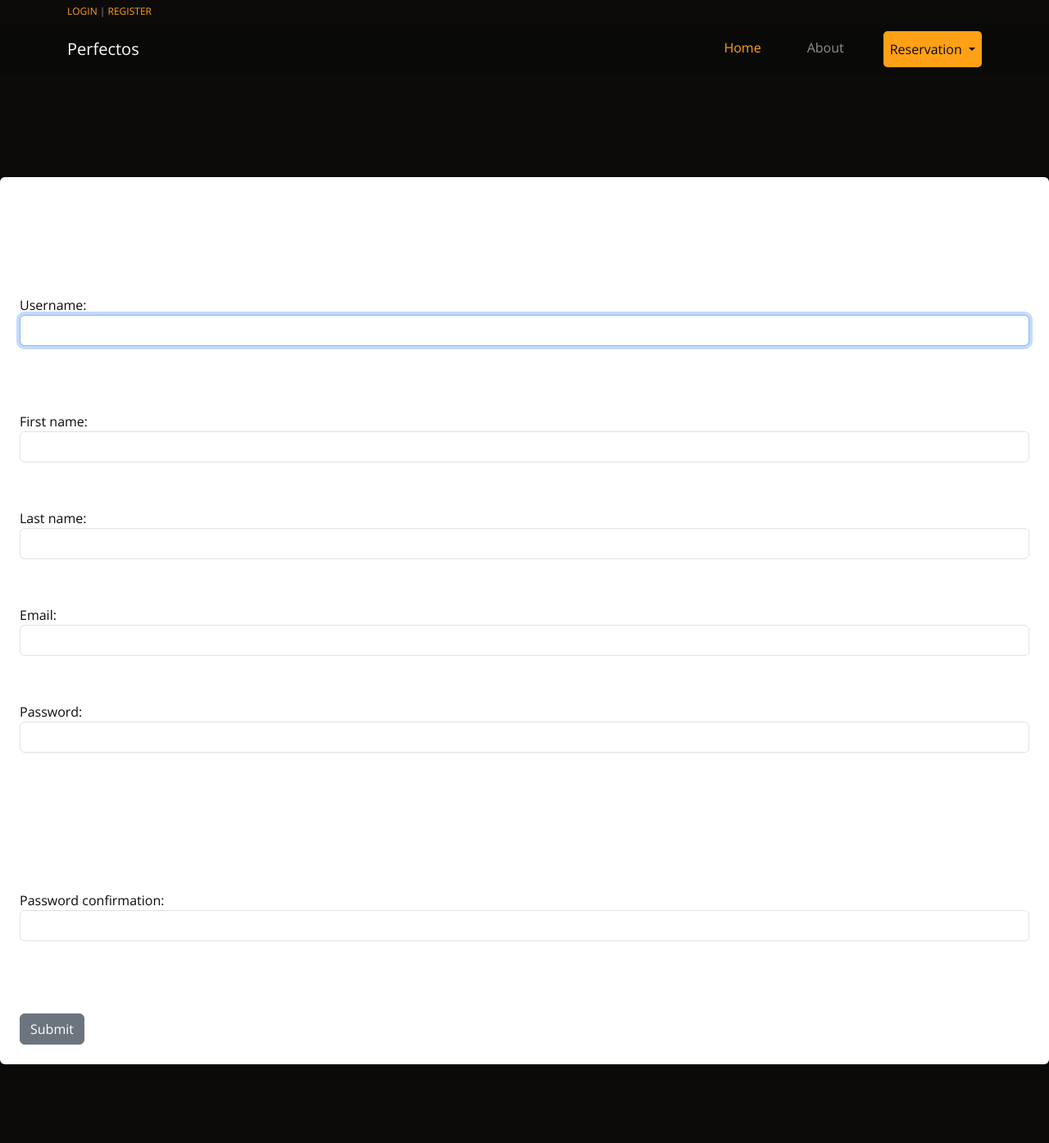
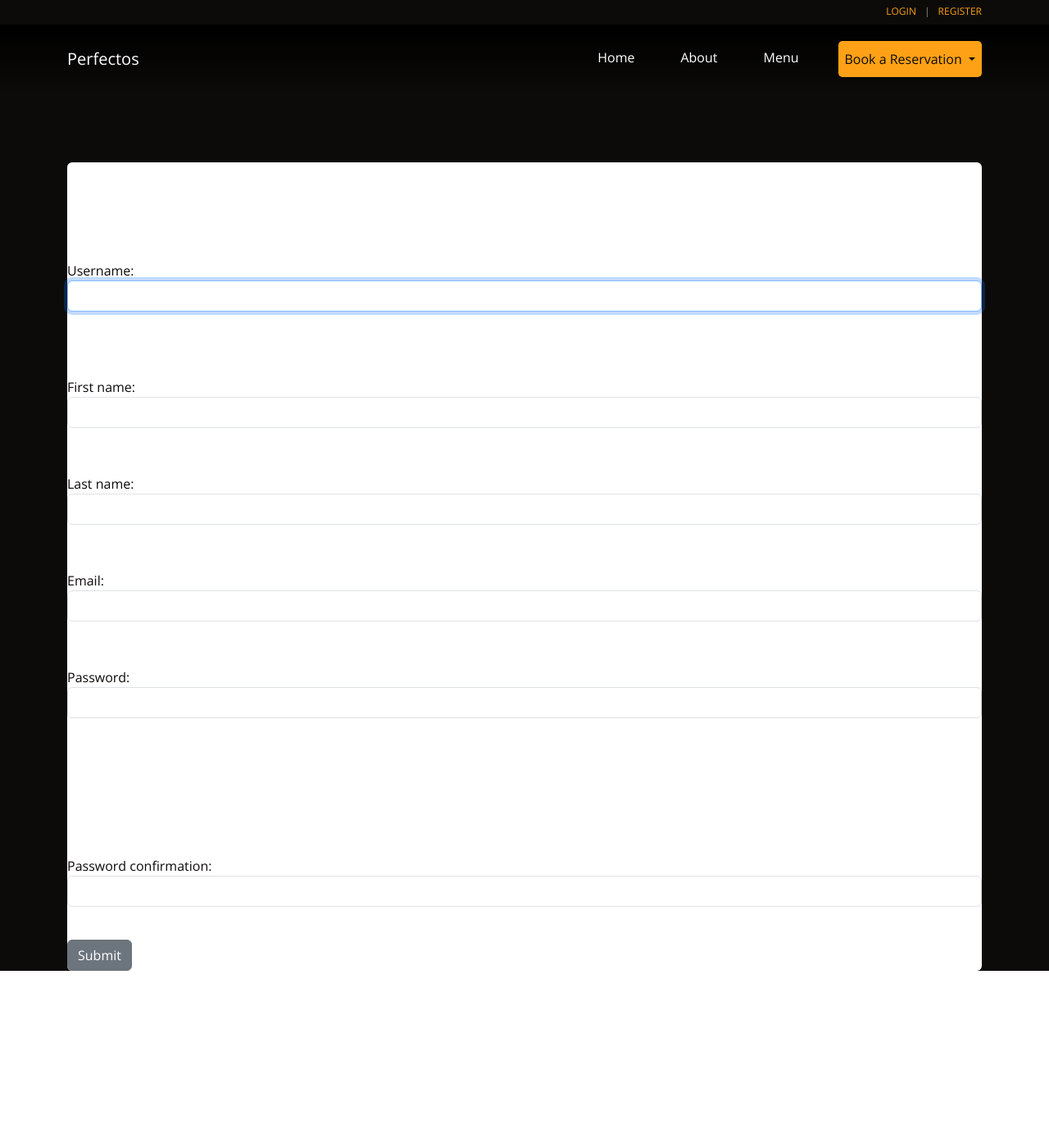
Before and after one commit to araldwin/Perfecto-s-Restaurant, a Django app: page /register_user in a window 1280 px wide. Shown: the whole page at 82% size. After the commit the page ends 1184 px from the top, so only its background shows below. Run offline with Django 3.2, Linux system fonts and the light colour scheme; some libraries are stand-ins or nearby versions; some web fonts are replaced.

Commit message:
fixing ui design

```diff
--- a/book/templates/book/account.html
+++ b/book/templates/book/account.html
@@ -1,20 +1,13 @@
-<div class="display-flex flex-end">
 <div class="login-container">
-        <div class="container">
-
+    <div class="container display-flex flex-end">
         {% if user.is_authenticated %}
+        Welcome, {{ user| safe }} |
         <a href="{% url 'logout' %}">LOGOUT</a>
-            Hi {{ user }}
         {% else %}
 
         <a href="{% url 'login' %}">LOGIN</a> |
 
         <a href="{% url 'register_user' %}"><span>REGISTER</span></a>
         {% endif %}
-
-
-
-
     </div>
 </div>
-</div>
--- a/book/templates/book/navbar.html
+++ b/book/templates/book/navbar.html
@@ -1,4 +1,4 @@
-<nav class="navbar navbar-dark fixed-top bg-blur navbar-expand-lg" data-spy="affix" data-offset-top="197">
+<nav class="navbar navbar-dark fixed-top bg-blur-mobile navbar-expand-lg" data-spy="affix" data-offset-top="197">
   <div class="container">
     <a class="navbar-brand" href="{% url 'home' %}">Perfectos</a>
     <button class="navbar-toggler" type="button" data-bs-toggle="collapse" data-bs-target="#navbarTogglerDemo02"
@@ -13,9 +13,12 @@
         <li class="nav-item">
           <a class="nav-link" href="#">About</a>
         </li>
+        <li class="nav-item">
+          <a class="nav-link" href="#">Menu</a>
+        </li>
         <li class="nav-item dropdown">
           <a class="nav-link dropdown-toggle btn-reservation" href="#" role="button" data-bs-toggle="dropdown" aria-expanded="false">
-            Reservation
+            Book a Reservation
           </a>
           <ul class="dropdown-menu">
             <li><a class="dropdown-item " href="{% url 'add-reservation' %}">Make a Reservation</a></li>
--- a/restaurant/settings.py
+++ b/restaurant/settings.py
@@ -45,7 +45,6 @@ INSTALLED_APPS = [
     'django.contrib.staticfiles',
     'cloudinary',
     'book',
-    'menu',
 ]
 
 MIDDLEWARE = [
--- a/static/css/style.css
+++ b/static/css/style.css
@@ -36,30 +36,18 @@ h6 {
 }
 
 .navbar {
-  /* padding-top: 20px;
-  padding-bottom: 20px; */
+  padding-top: 20px;
+  padding-bottom: 20px;
   margin-top: 30px;
+  background: linear-gradient(to bottom, rgb(0, 0, 0), transparent);
 }
 
 .navbar ul.navbar-nav li.nav-item {
   padding-left: 40px;
 }
 
-.navbar .nav-link.active {
-  color: #fea116;
-}
-
-a.nav-link.btn-reservation {
-  background-color: #fea116;
-  color: #0c0b09;
-  border-radius: 5px;
-  padding: 10px 14px;
-}
-
-.bg-blur {
-  -webkit-backdrop-filter: blur(5px);
-  backdrop-filter: blur(5px);
-  background-color: rgba(9, 9, 9, 0.7);
+.navbar .nav-link {
+  color: #ffffff;
 }
 
 .login-container {
@@ -75,16 +63,17 @@ a.nav-link.btn-reservation {
 }
 
 /* mobile screen */
-@media only screen and (max-width: 768px) {
+@media only screen and (max-width: 991px) {
   .navbar {
     padding-top: 10px;
     padding-bottom: 10px;
+    background: transparent;
   }
 
   .navbar ul.navbar-nav li.nav-item {
     text-align: center;
     padding: 5px 0px;
-    border-top: 1px solid #241b07;
+    border-top: 1px solid rgb(112, 102, 80, 0.5);
   }
 
   .navbar ul.navbar-nav li.nav-item:first-child,
@@ -105,38 +94,47 @@ a.nav-link.btn-reservation {
       center/1em auto no-repeat;
     filter: invert(0.5) grayscale(100%) brightness(100%);
   }
+
+  .bg-blur-mobile {
+    -webkit-backdrop-filter: blur(5px);
+    backdrop-filter: blur(5px);
+    background-color: rgba(9, 9, 9, 0.5);
+  }
 }
 
 /* end of navigation */
 
+/* main content */
+
+main > div {
+  padding-top: 150px;
+}
+
+/* end of main content */
+
 /* ------------------------------------------------------------------- Hero */
 
-#hero .hero-content {
+section > .hero-content {
   position: absolute;
   top: 50%;
   left: 50%;
   transform: translate(-50%, -50%);
+  z-index: 1000;
 }
 
-#hero {
-  width: 100%;
-  height: 100vh;
-  background: url("https://res.cloudinary.com/dhign8ar8/image/upload/v1676896276/hero-bg_wj6qoh.jpg")
-    top center;
-  background-size: cover;
-  position: relative;
-  padding: 0;
+.hero-content > h1 {
+  text-shadow: 0px 1px 40px rgba(0, 0, 0, 0.2);
+  font-size: 35px;
 }
 
-#hero:before {
-  content: "";
-  background: #0c0b09;
-  opacity: 0.5;
-  position: absolute;
-  bottom: 0;
-  top: 0;
-  left: 0;
-  right: 0;
+.hero-content > h1 > span {
+  font-size: 55px;
+}
+
+.hero-carousel > .carousel-inner > .carousel-item > img {
+  height: 100vh;
+  width: 100%;
+  object-fit: cover;
 }
 
 /* ------------------------------------------------------------------- Make a reservation */
@@ -180,6 +178,19 @@ a.nav-link.btn-reservation {
 }
 
 /* ------------------------------------------------------------------- Login page */
- .card-header h2, label {
+.card-header h2,
+label {
   color: #0c0b09;
- }
+}
+
+/* common */
+.btn-reservation {
+  background-color: #fea116;
+  color: #0c0b09 !important;
+  border-radius: 5px;
+  padding: 10px 14px;
+}
+
+.btn-reservation.white {
+  color: #ffffff;
+}
--- a/templates/registration/register_user.html
+++ b/templates/registration/register_user.html
@@ -11,26 +11,15 @@
 
 <!--
 {% endif %}	 -->
-<br><br><br><br><br><br><br>
-	<div class="shadow p-4 mb-5 bg-body rounded">
-	<h1>Register</h1>
-<br/>
-
-
+<div class="container">
+	<div class=" bg-body rounded">
+		<h1>Register</h1>
+		<br />
 		<form action="{% url 'register_user' %}" method=POST>
 			{% csrf_token %}
-
 			{{ form.as_p }}
-
-
-
-
-
-<br/><br/>
 			<input type="submit" value="Submit" class="btn btn-secondary">
-
 		</form>
-
+	</div>
 </div>
-<br/><br/>
 {% endblock %}
```
Also changed, not shown: book/templates/book/home.html (+30 -3 lines). Lines whose indentation alone changed are shown as unchanged.
